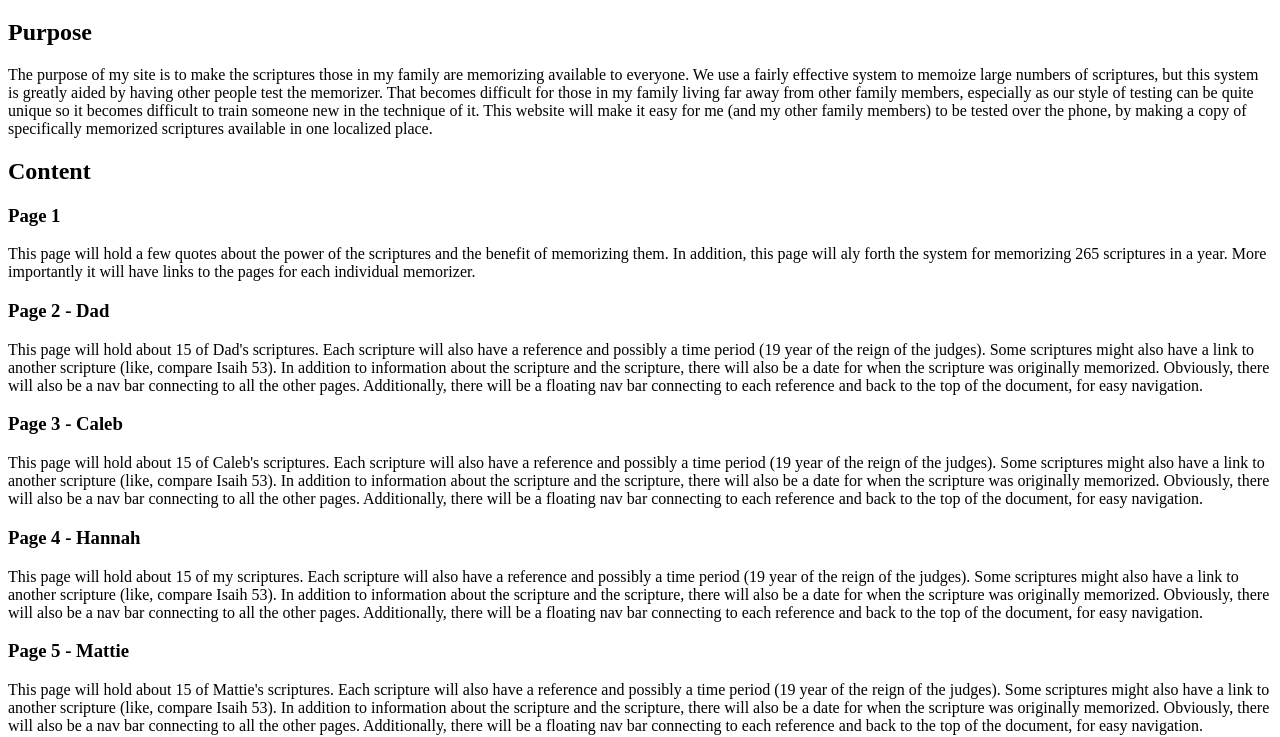
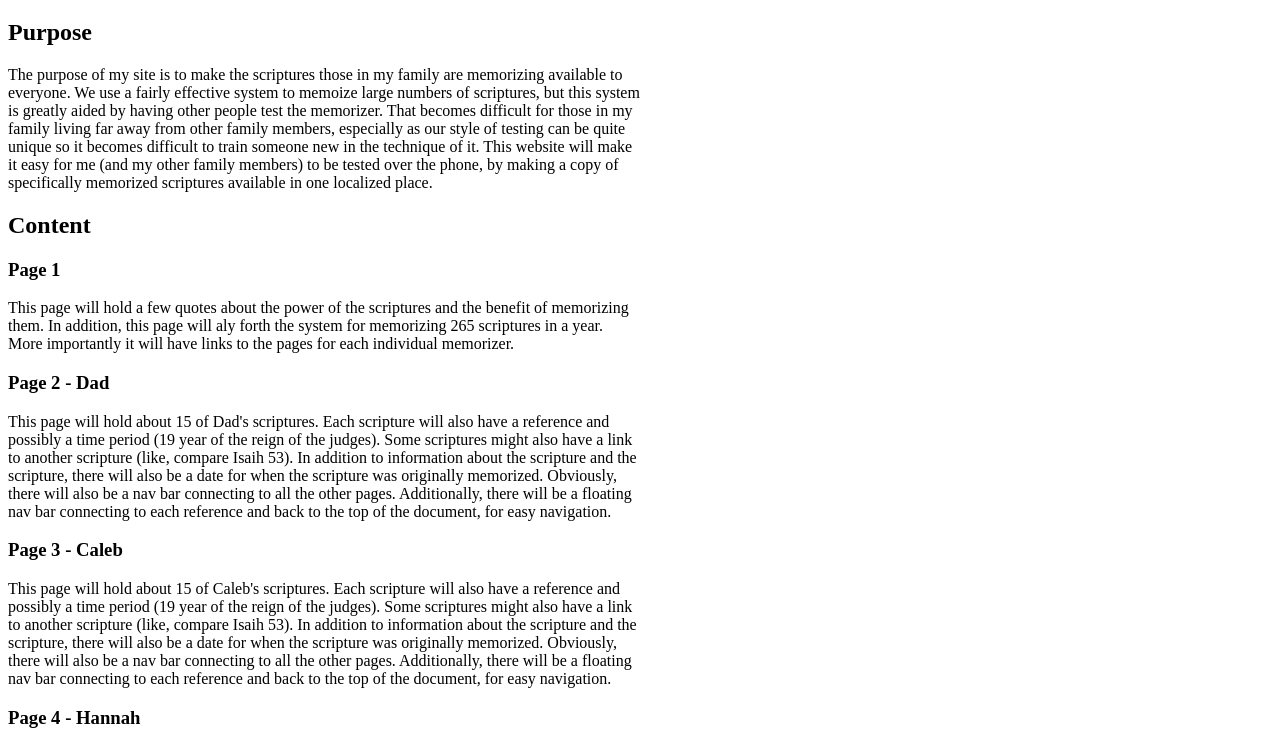
Before and after one commit to baird6/baird6.github.io, a plain HTML site: page projectProposal.html in a window 1280 px wide. Shown: the part 95-832 px from the top of the page. Drawn offline with Linux system fonts and the light colour scheme.

Commit message:
readable width

```diff
--- a/projectProposal.html
+++ b/projectProposal.html
@@ -6,7 +6,11 @@
     <title>Project Proposal | Website | Keywords</title>
     <meta name="description" content="Proposal for semester project">
     <meta name="viewport" content="width=device-width">
-    <link rel="stylesheet" type="text/css" href="main.css">
+    <style>
+        section {
+            width: 50%
+        }
+    </style>
 </head>
 
 <body>
```
